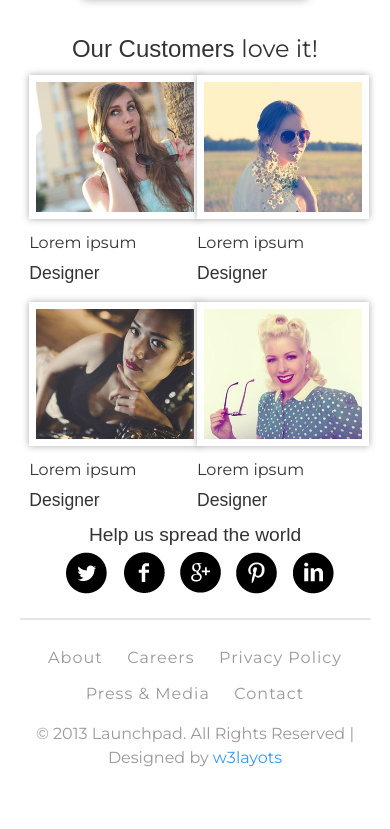
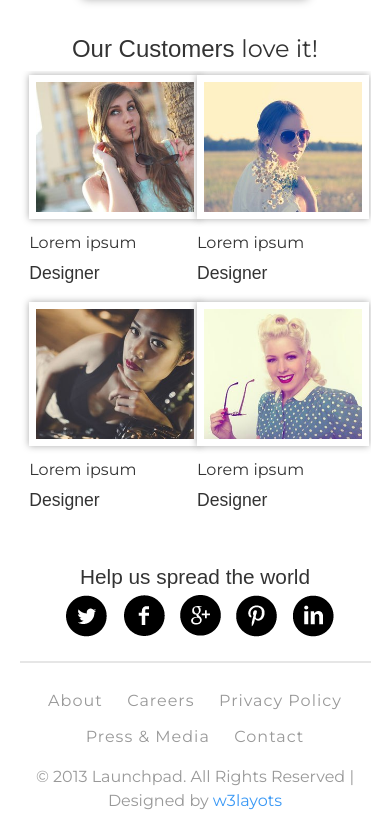
Before and after one commit to iphilippenko/HTML02_HT, a plain HTML site: page index.html in a window 390 px wide. Shown: the part 2267-3096 px from the top of the page. Before the commit the page ends 3052 px from the top, so only its background shows below. Drawn offline with Linux system fonts and the light colour scheme; a web font is replaced by a local one.

Commit message:
fixed bug

```diff
--- a/css/main.css
+++ b/css/main.css
@@ -282,6 +282,10 @@ nav > ul> li a:hover {
     font-family: 'Montserrat', sans-serif;
 }
 
+.designersgrp {
+    overflow: hidden;
+}
+
 .designersgrp .designer:first-child {
     margin-left: 0;
 }
@@ -334,7 +338,7 @@ nav > ul> li a:hover {
 .support h5 {
     font-size: 2em;
     color: #333333;
-    margin-top: 30%;
+    margin-top: 2em;
     font-family: 'Amble Light', sans-serif;
     text-align: center;
 }
@@ -621,7 +625,7 @@ footer {
     }
 
     .support h5 {
-        font-size: 1.2em;
+        font-size: 1.3em;
     }
 
     .intro {
```
